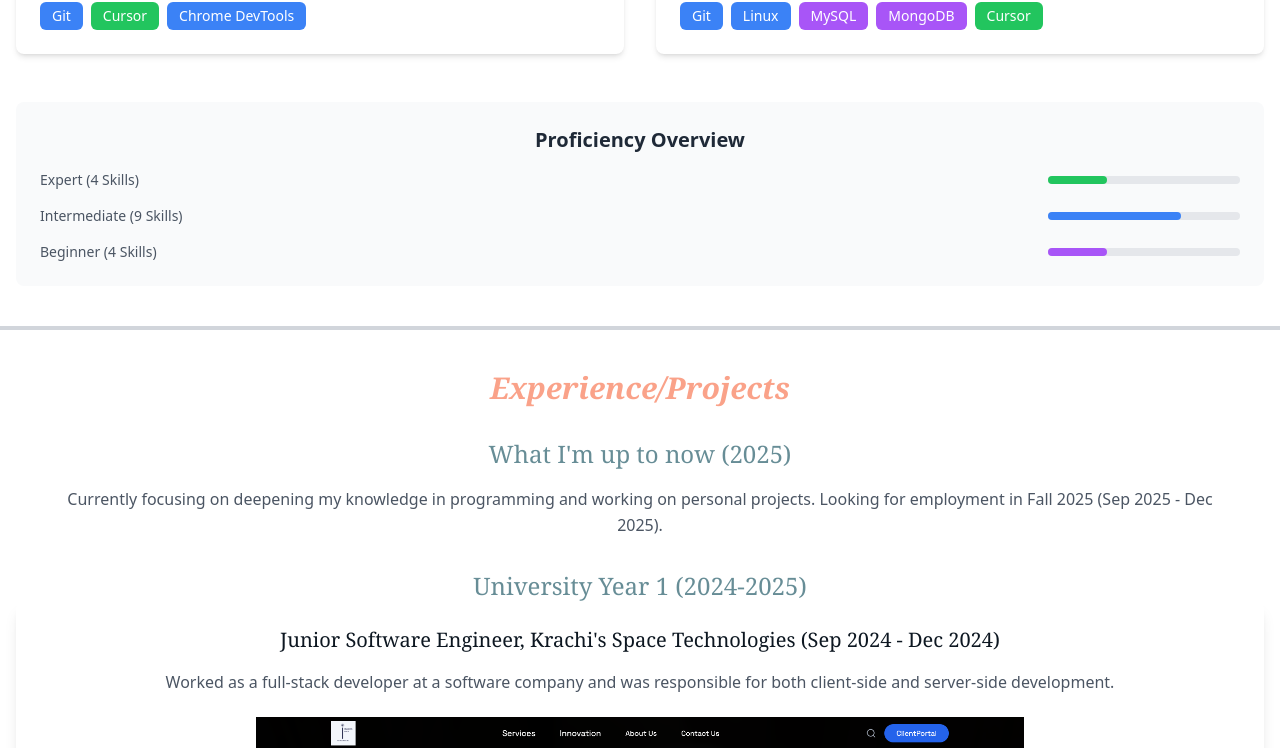
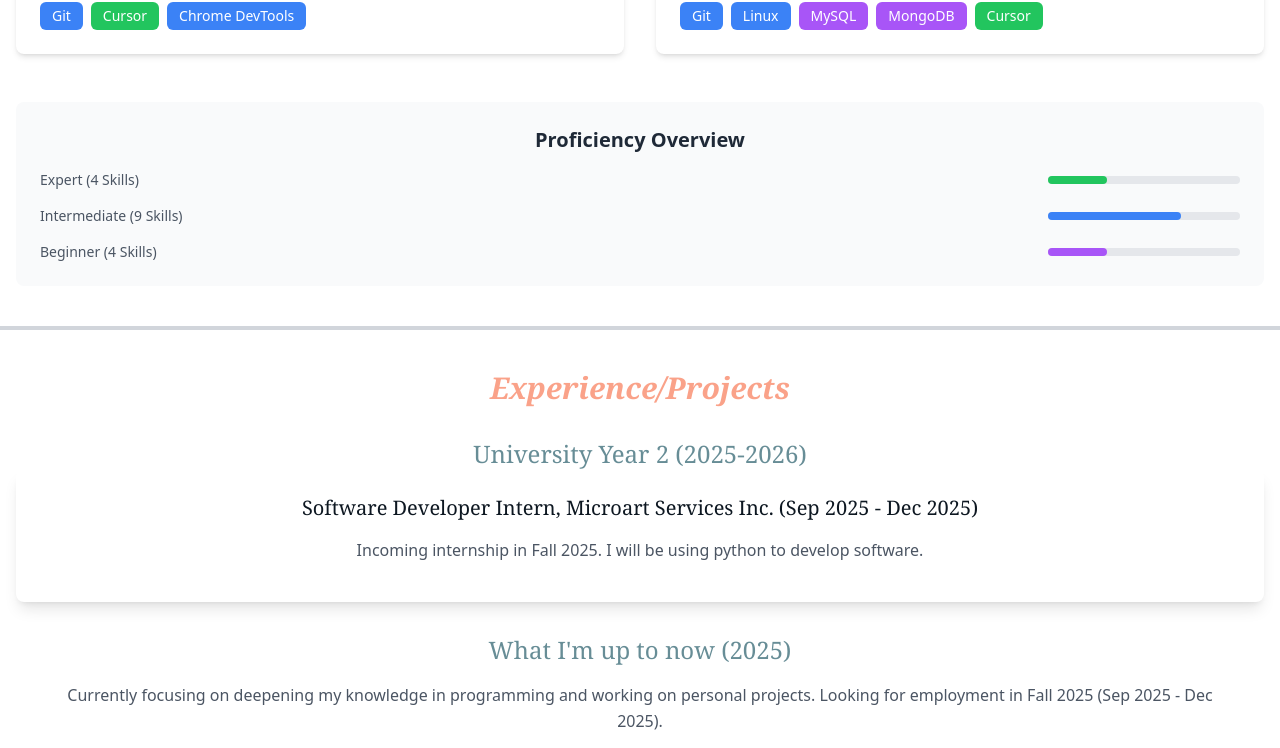
Before and after one commit to TomZhang11/Portfolio, a React (Vite) app: page / in a window 1280 px wide. Shown: the part 1315-2063 px from the top of the page. Built offline with nearby package versions, Linux system fonts and the light colour scheme.

Commit message:
experience update

```diff
--- a/src/components/Experience.jsx
+++ b/src/components/Experience.jsx
@@ -5,6 +5,9 @@ const Experience = () => {
     return (
         <section id="experience" className="px-4 py-10 max-w-7xl mx-auto text-center border-t-4 border-gray-300">
             <h2 className="text-3xl mb-8 font-semibold font-serif italic text-[#faa289]">Experience/Projects</h2>
+
+            {/* University Year 2 Section */}
+            <ExperienceSection title={experiences.universityYear2.title} items={experiences.universityYear2.items} />
 
             {/* Current Section */}
             <div className="mb-8">
--- a/src/data/experiences.js
+++ b/src/data/experiences.js
@@ -12,6 +12,16 @@ export const experiences = {
                 details: "Worked as a full-stack developer at a software company and was responsible for both client-side\
                 and server-side development.",
                 images: ["/exp.png", "/exp-1.png"]
+            }
+        ]
+    },
+    universityYear2: {
+        title: "University Year 2 (2025-2026)",
+        items: [
+            {
+                title: "Software Developer Intern, Microart Services Inc. (Sep 2025 - Dec 2025)",
+                details: "Incoming internship in Fall 2025. I will be using python to develop software.",
+                images: []
             }
         ]
     },
```
